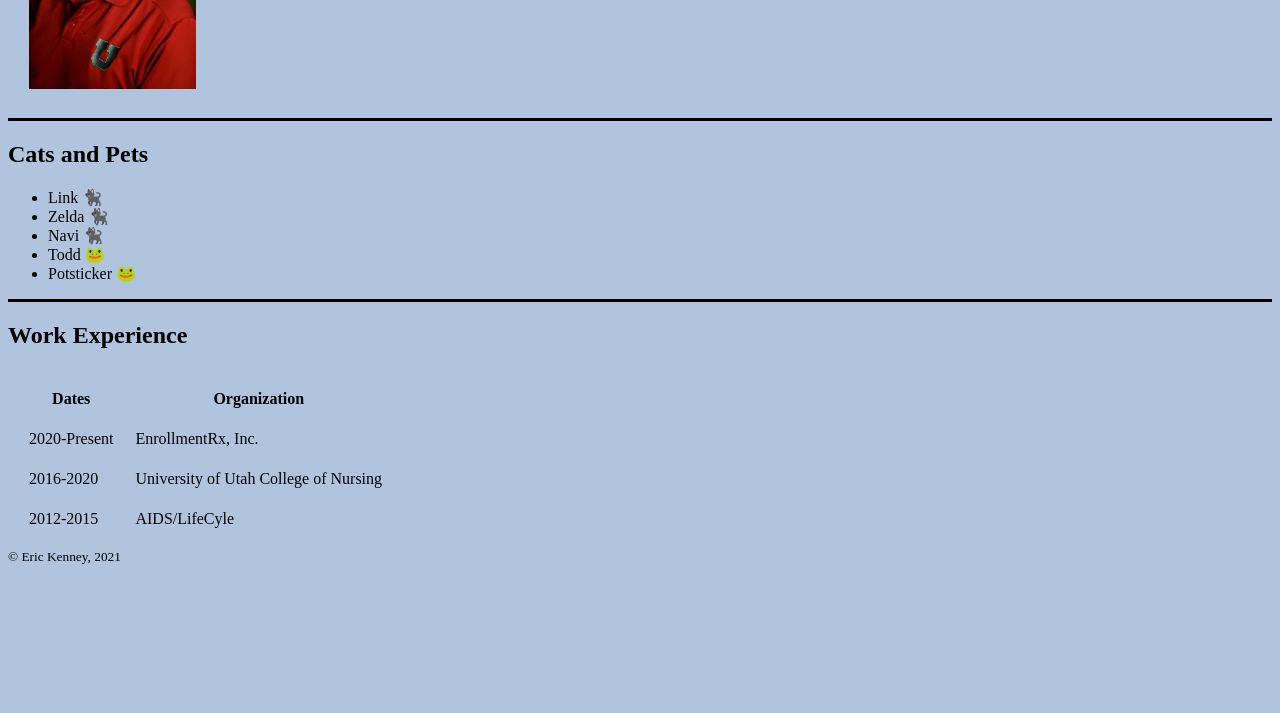
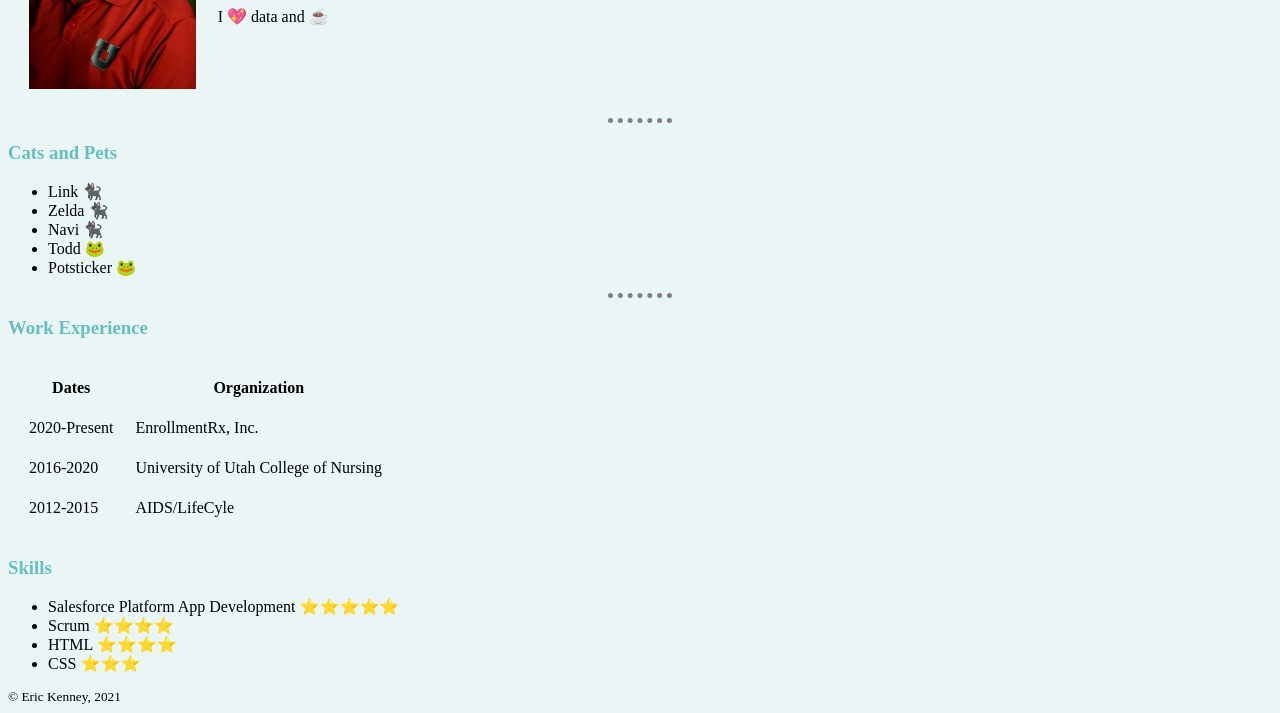
Before and after one commit to IAmEricKenney/eric-kenney-project, a plain HTML site: page web-demo/index.html in a window 1280 px wide. Shown: the part 208-921 px from the top of the page. Before the commit the page ends 800 px from the top, so only its background shows below. Drawn offline with Linux system fonts and the light colour scheme.

Commit message:
updated html

```diff
--- a/web-demo/index.html
+++ b/web-demo/index.html
@@ -3,27 +3,30 @@
 <head>
     <meta charset="utf-8">
     <title>Eric's Personal Website - Home</title>
+    <link rel="stylesheet" href="./css/styles.css">
 </head>
 
 <header>
     <nav class="menu">
         <a href="/index.html">Home</a>
         <a href="/contact-me.html">Contact Me</a>
+        <a href="/hobbies.html">My Hobbies</a>
     </nav>
 </header>
 
-<body style="background-color:lightsteelblue">
+<body>
     <table cellspacing="20">
         <tr>
             <td><img src="./images/eric-kenney.jpg" height="250" alt="Eric's head shot" /></td>
             <td>
                 <h1>Eric Kenney</h1>
                 <h2><i>Certified Salesforce Trailblazer</i></h2>
+                <p>I 💖 data and ☕️</p>
             </td>
         </tr>
     </table>
-    <hr size="3" color="black">
-    <h2>Cats and Pets</h2>
+    <hr>
+    <h3>Cats and Pets</h3>
     <ul>
         <li>Link 🐈‍⬛</li>
         <li>Zelda 🐈‍⬛</li>
@@ -31,8 +34,8 @@
         <li>Todd 🐸</li>
         <li>Potsticker 🐸</li>
     </ul>
-    <hr size="3" color="black">
-    <h2>Work Experience</h2>
+    <hr>
+    <h3>Work Experience</h3>
     <table cellspacing="20">
         <thead>
             <tr>
@@ -55,6 +58,14 @@
             </tr>
         </tbody>
     </table>
+
+    <h3>Skills</h3>
+    <ul>
+        <li>Salesforce Platform App Development ⭐️⭐️⭐️⭐️⭐️</li>
+        <li>Scrum ⭐️⭐️⭐️⭐️</li>
+        <li>HTML ⭐️⭐️⭐️⭐️</li>
+        <li>CSS ⭐️⭐️⭐️</li>
+    </ul>
 </body>
 
 <footer>
```
Also changed, not shown: web-demo/contact-me.html (+2 -0 lines), web-demo/hobbies.html (added, +26 -0 lines).
